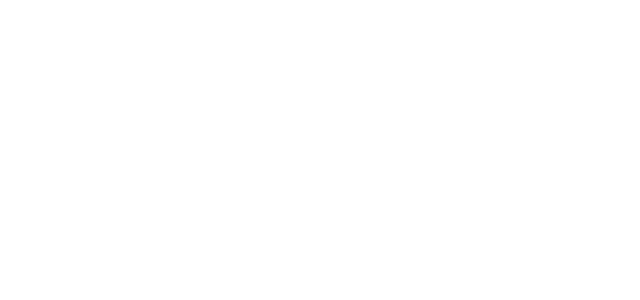
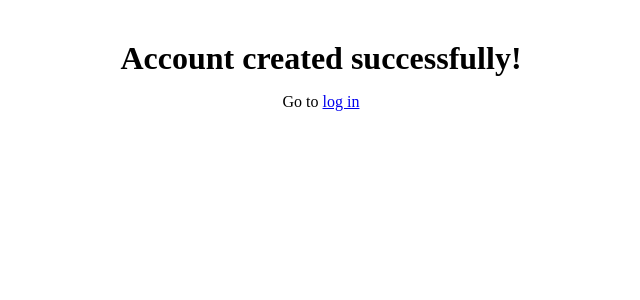
Before and after one commit to s-gas/memo, a React app in the folder web/: page /registration-complete in a window 1280 px wide. Before the commit this address had no page. Shown: the top 300 px of the page, without its empty margins (319-959 px from the left). Built offline with nearby package versions, Linux system fonts and the light colour scheme; the HTML template or start-up script is replaced by a standard one.

Commit message:
Create registration success page

```diff
--- a/web/src/App.jsx
+++ b/web/src/App.jsx
@@ -1,5 +1,6 @@
 import { Route, Routes, Navigate } from 'react-router-dom'
 import Register from './pages/Register'
+import RegistrationComplete from './pages/RegistrationComplete'
 import Login from './pages/Login'
 
 function App() {
@@ -7,6 +8,7 @@
     <Routes>
       <Route path="/" element={<Navigate to="/login" />} />
       <Route path="/register" element={<Register />} />
+      <Route path="/registration-complete" element={<RegistrationComplete />} />
       <Route path="/login" element={<Login />} />
     </Routes>
   )
--- a/web/src/pages/Register.jsx
+++ b/web/src/pages/Register.jsx
@@ -35,7 +35,7 @@
     }
     try {
       await auth.register(form);
-      navigate("/login");
+      navigate("/registration-complete");
     } catch (err) {
       setError(true);
       setErrorMessage(`An account with this ${err.response.data.err}. Please enter another one.`)
--- /dev/null
+++ b/web/src/pages/RegistrationComplete.jsx
@@ -0,0 +1,12 @@
+import { Link } from 'react-router-dom'
+
+const RegistrationComplete = () => {
+ return (
+   <div className="page">
+    <h1>Account created successfully!</h1>
+    <p>Go to <Link to="/login">log in</Link></p>
+   </div>
+  )
+}
+
+export default RegistrationComplete
```
